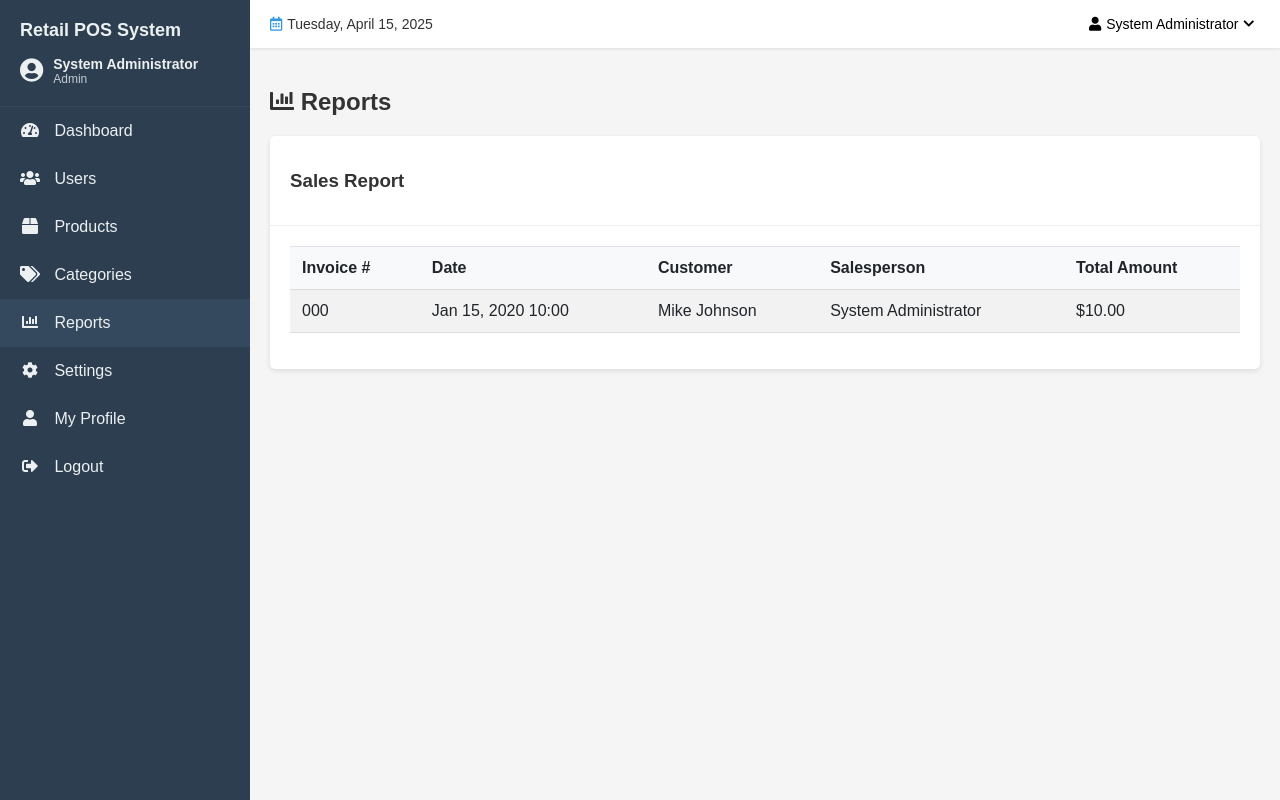
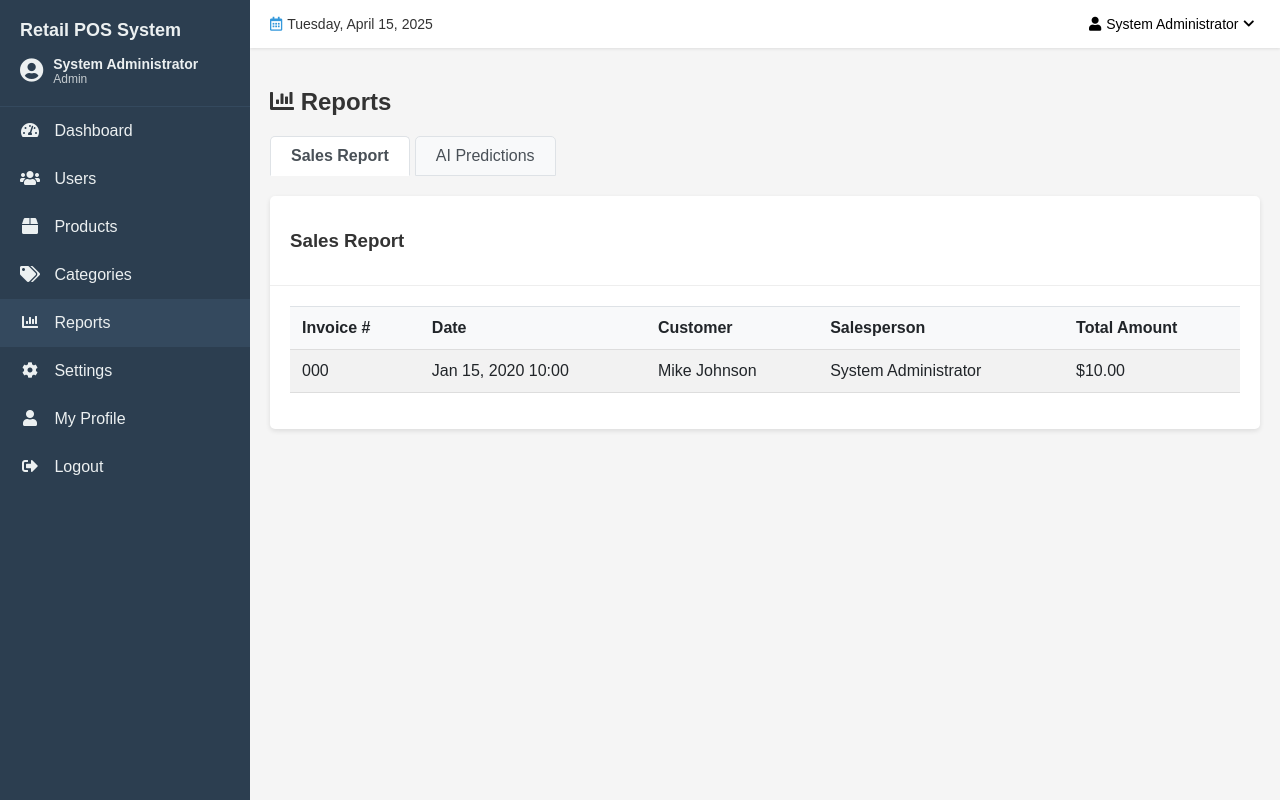
Before and after one commit to subashshanmugmam/Rpos, a PHP site: page /admin/reports.php in a window 1280 px wide. Run offline with PHP 8.4, Linux system fonts and the light colour scheme; a user stored in the database is signed in; data comes from the database, SQL or seed files in the repository; tables that the repository leaves empty hold one stand-in row (values such as "Sample post").

Commit message:
Update reports.php and add missing content in Retail-POS-system

```diff
--- a/admin/reports.php
+++ b/admin/reports.php
@@ -16,6 +16,20 @@ $conn = getConnection();
 $reportType = isset($_GET['report']) ? $_GET['report'] : 'sales';
 $reportData = [];
 
+// Function to read CSV files
+function readCSV($filePath) {
+    $data = [];
+    if (file_exists($filePath)) {
+        $file = fopen($filePath, 'r');
+        $headers = fgetcsv($file);
+        while (($row = fgetcsv($file)) !== false) {
+            $data[] = array_combine($headers, $row);
+        }
+        fclose($file);
+    }
+    return $data;
+}
+
 if ($reportType === 'sales') {
     $query = "SELECT t.sale_id, t.invoice_number, t.total_amount, t.sale_date, c.first_name, c.last_name, u.full_name as salesperson
               FROM sales_transactions t
@@ -29,6 +43,13 @@ if ($reportType === 'sales') {
         }
         mysqli_free_result($result);
     }
+} elseif ($reportType === 'predictions') {
+    // Get AI prediction data from CSVs
+    $dailySalesPath = '../Retail-POS-system/ai_module/data/daily_sales_2025-04-15.csv';
+    $categorySalesPath = '../Retail-POS-system/ai_module/data/category_sales_2025-04-15.csv';
+
+    $dailySalesData = readCSV($dailySalesPath);
+    $categorySalesData = readCSV($categorySalesPath);
 }
 
 // Include header
@@ -39,6 +60,12 @@ include '../includes/header/header.php';
     <h2><i class="fas fa-chart-bar"></i> Reports</h2>
 </div>
 
+<div class="report-tabs">
+    <a href="?report=sales" class="tab <?php echo $reportType === 'sales' ? 'active' : ''; ?>">Sales Report</a>
+    <a href="?report=predictions" class="tab <?php echo $reportType === 'predictions' ? 'active' : ''; ?>">AI Predictions</a>
+</div>
+
+<?php if ($reportType === 'sales'): ?>
 <div class="card">
     <div class="card-header">
         <h3>Sales Report</h3>
@@ -75,6 +102,85 @@ include '../includes/header/header.php';
     </div>
 </div>
 
+<?php elseif ($reportType === 'predictions'): ?>
+<div class="card">
+    <div class="card-header">
+        <h3>Daily Sales Predictions</h3>
+    </div>
+    <div class="card-body">
+        <?php if (!empty($dailySalesData)): ?>
+            <div class="prediction-summary">
+                <p>The AI model has analyzed your sales data and made the following predictions:</p>
+            </div>
+            <table class="table table-striped">
+                <thead>
+                    <tr>
+                        <th>Date</th>
+                        <th>Predicted Sales</th>
+                        <th>Confidence</th>
+                    </tr>
+                </thead>
+                <tbody>
+                    <?php foreach ($dailySalesData as $row): ?>
+                        <tr>
+                            <td><?php echo $row['Date']; ?></td>
+                            <td>$<?php echo number_format(floatval($row['Predicted_Sales']), 2); ?></td>
+                            <td><?php echo isset($row['Confidence']) ? $row['Confidence'] . '%' : 'N/A'; ?></td>
+                        </tr>
+                    <?php endforeach; ?>
+                </tbody>
+            </table>
+        <?php else: ?>
+            <div class="alert alert-info">
+                <p>No daily sales prediction data is available. Please run the AI module to generate predictions.</p>
+                <p><code>cd /opt/lampp/htdocs/Rpos/Retail-POS-system && source ai_module_env/bin/activate && cd ai_module && python main.py --now</code></p>
+            </div>
+        <?php endif; ?>
+    </div>
+</div>
+
+<div class="card">
+    <div class="card-header">
+        <h3>Category Sales Predictions</h3>
+    </div>
+    <div class="card-body">
+        <?php if (!empty($categorySalesData)): ?>
+            <table class="table table-striped">
+                <thead>
+                    <tr>
+                        <th>Category</th>
+                        <th>Predicted Sales</th>
+                        <th>Growth Trend</th>
+                    </tr>
+                </thead>
+                <tbody>
+                    <?php foreach ($categorySalesData as $row): ?>
+                        <tr>
+                            <td><?php echo $row['Category']; ?></td>
+                            <td>$<?php echo number_format(floatval($row['Predicted_Sales']), 2); ?></td>
+                            <td>
+                                <?php
+                                if (isset($row['Growth_Rate'])) {
+                                    $growth = floatval($row['Growth_Rate']);
+                                    $icon = $growth > 0 ? '↑' : ($growth < 0 ? '↓' : '→');
+                                    $color = $growth > 0 ? 'green' : ($growth < 0 ? 'red' : 'orange');
+                                    echo "<span style='color: $color'>$icon " . abs($growth) . "%</span>";
+                                } else {
+                                    echo 'N/A';
+                                }
+                                ?>
+                            </td>
+                        </tr>
+                    <?php endforeach; ?>
+                </tbody>
+            </table>
+        <?php else: ?>
+            <div class="alert alert-info">No category sales prediction data is available.</div>
+        <?php endif; ?>
+    </div>
+</div>
+<?php endif; ?>
+
 <style>
     .page-header {
         margin-bottom: 20px;
@@ -107,6 +213,39 @@ include '../includes/header/header.php';
     .table-striped tbody tr:nth-of-type(odd) {
         background-color: rgba(0, 0, 0, 0.05);
     }
+    .report-tabs {
+        display: flex;
+        margin-bottom: 20px;
+    }
+    .tab {
+        padding: 10px 20px;
+        background-color: #f8f9fa;
+        border: 1px solid #dee2e6;
+        border-radius: 5px 5px 0 0;
+        margin-right: 5px;
+        text-decoration: none;
+        color: #495057;
+    }
+    .tab.active {
+        background-color: #fff;
+        border-bottom-color: #fff;
+        font-weight: bold;
+    }
+    .prediction-summary {
+        margin-bottom: 20px;
+        padding: 15px;
+        background-color: #f8f9fa;
+        border-radius: 5px;
+    }
+    .alert {
+        padding: 15px;
+        border-radius: 5px;
+        margin-bottom: 20px;
+    }
+    .alert-info {
+        background-color: #d1ecf1;
+        color: #0c5460;
+    }
 </style>
 
 <?php
```
